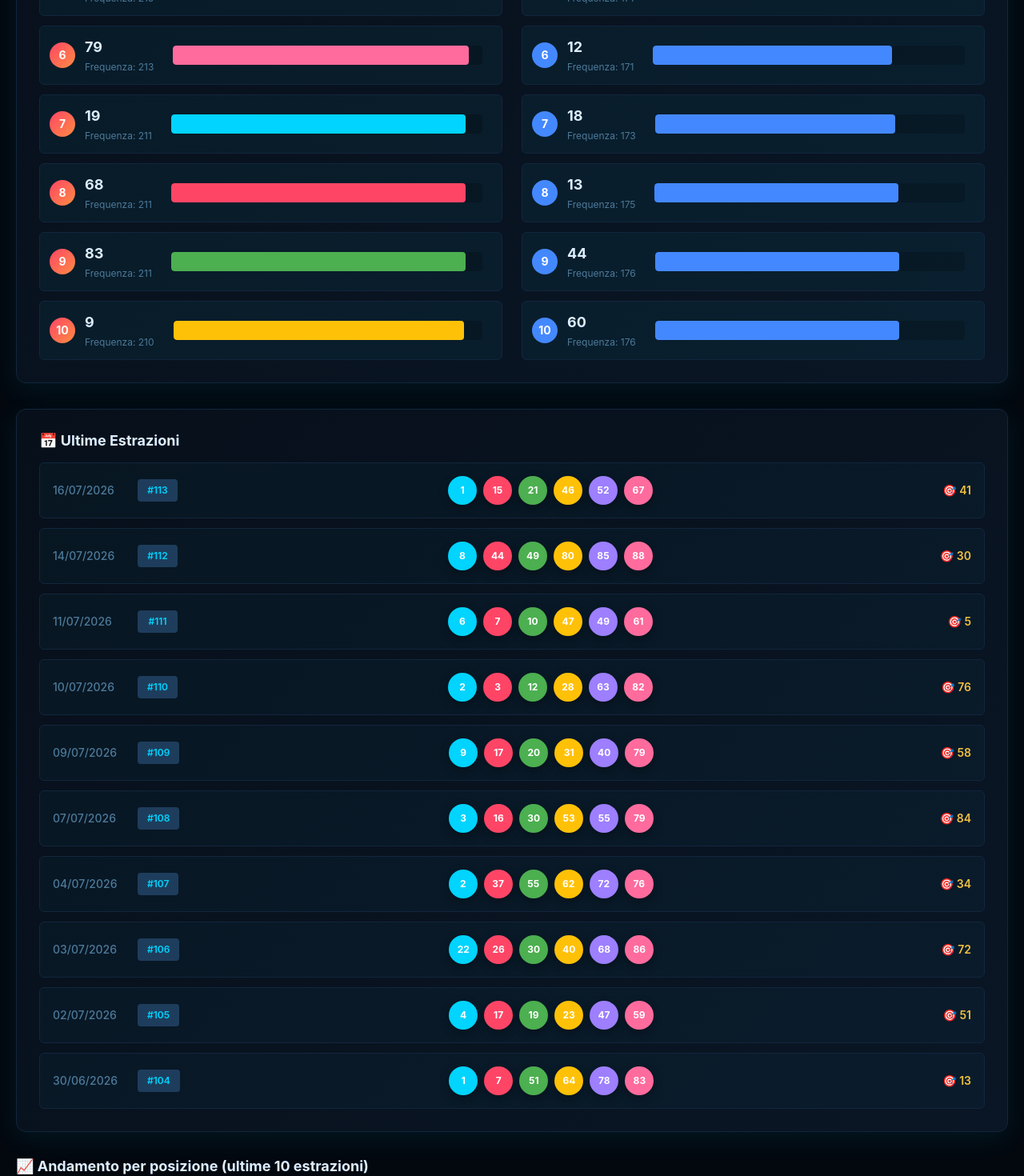
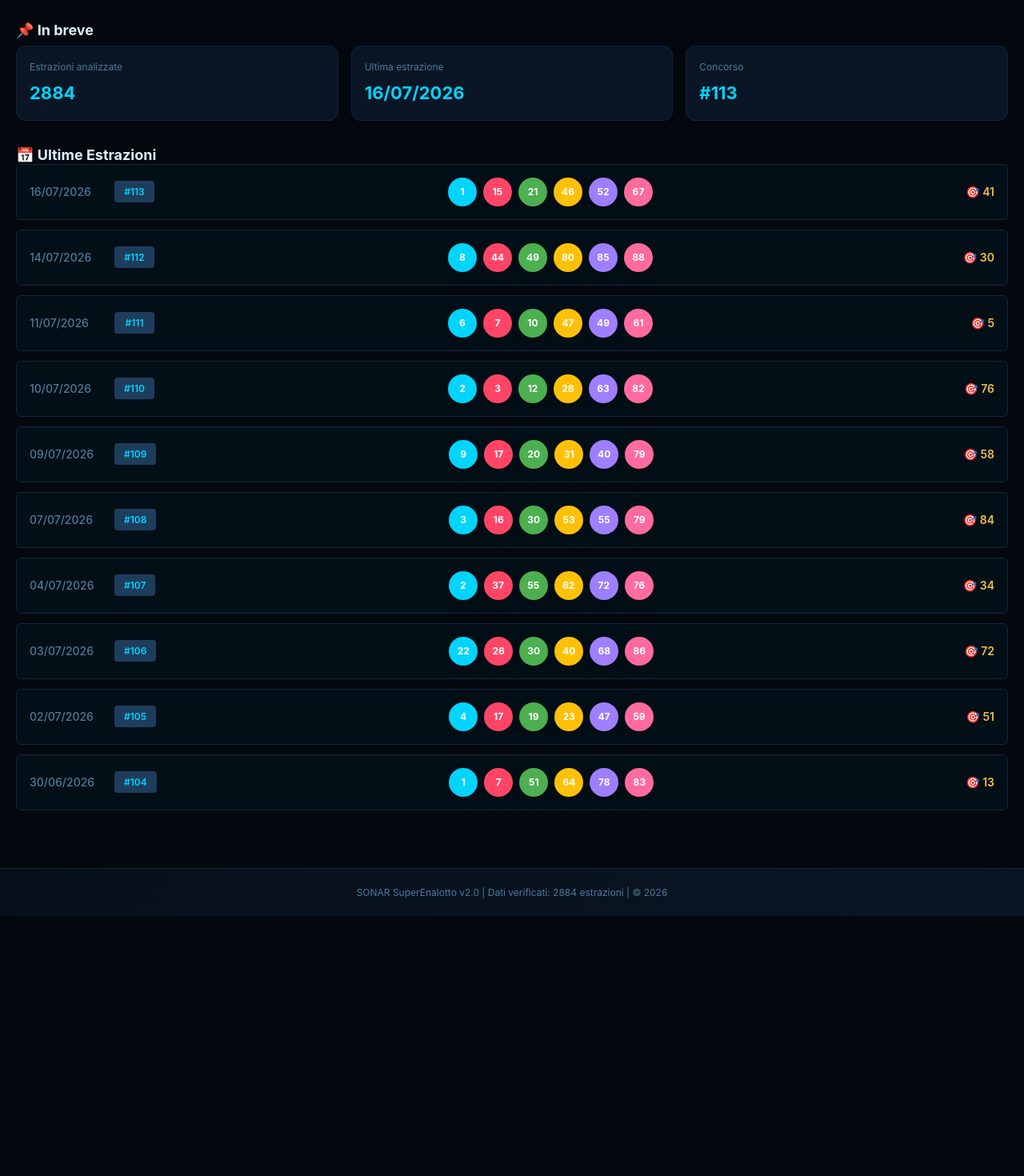
Before and after one commit to jamesnuvola/Superenalotto, a React (Vite) app: page / in a window 1280 px wide. Shown: the part 960-2430 px from the top of the page at 80% size. After the commit the page ends 2105 px from the top, so only its background shows below. Built offline with nearby package versions, Linux system fonts and the light colour scheme.

Commit message:
Add files via upload

```diff
--- a/src/components/App.jsx
+++ b/src/components/App.jsx
@@ -2,8 +2,8 @@ import { useState, useEffect } from 'react'
 import { COLORS, storage } from '../utils/constants'
 import SEED_DRAWS from '../data/draws'
 import Header from './Header'
-import Dashboard from './Dashboard'
-import PositionTrends from './PositionTrends'
+import Home from './Home'
+import Statistics from './Statistics'
 import './App.css'
 
 export default function App() {
@@ -30,14 +30,9 @@ export default function App() {
       <Header draws={draws} activeTab={activeTab} setActiveTab={setActiveTab} />
 
       <main className="app-main">
-        {activeTab === 'dashboard' && (
-          <>
-            <Dashboard draws={draws} />
-            <PositionTrends draws={draws} />
-          </>
-        )}
+        {activeTab === 'dashboard' && <Home draws={draws} />}
         {activeTab === 'search' && <div style={{ padding: '40px', textAlign: 'center', color: COLORS.muted }}>🔍 Ricerca - Coming Soon</div>}
-        {activeTab === 'stats' && <div style={{ padding: '40px', textAlign: 'center', color: COLORS.muted }}>📈 Statistiche - Coming Soon</div>}
+        {activeTab === 'stats' && <Statistics draws={draws} />}
         {activeTab === 'settings' && <div style={{ padding: '40px', textAlign: 'center', color: COLORS.muted }}>⚙️ Impostazioni - Coming Soon</div>}
       </main>
 
```
